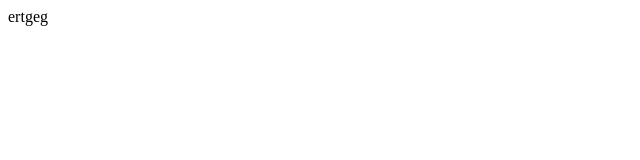
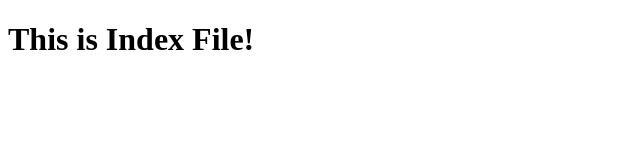
Before and after one commit to harii-tilavat/New-repo-2, a plain HTML site: page index.html in a window 1280 px wide. Shown: the whole page, without its empty margins (0-640 px from the left). Drawn offline with Linux system fonts and the light colour scheme.

Commit message:
Finally Done!

```diff
--- a/index.html
+++ b/index.html
@@ -7,6 +7,6 @@
     <title>Document</title>
 </head>
 <body>
-    ertgeg
+  <h1>This is Index File! </h1>
 </body>
 </html>
```
